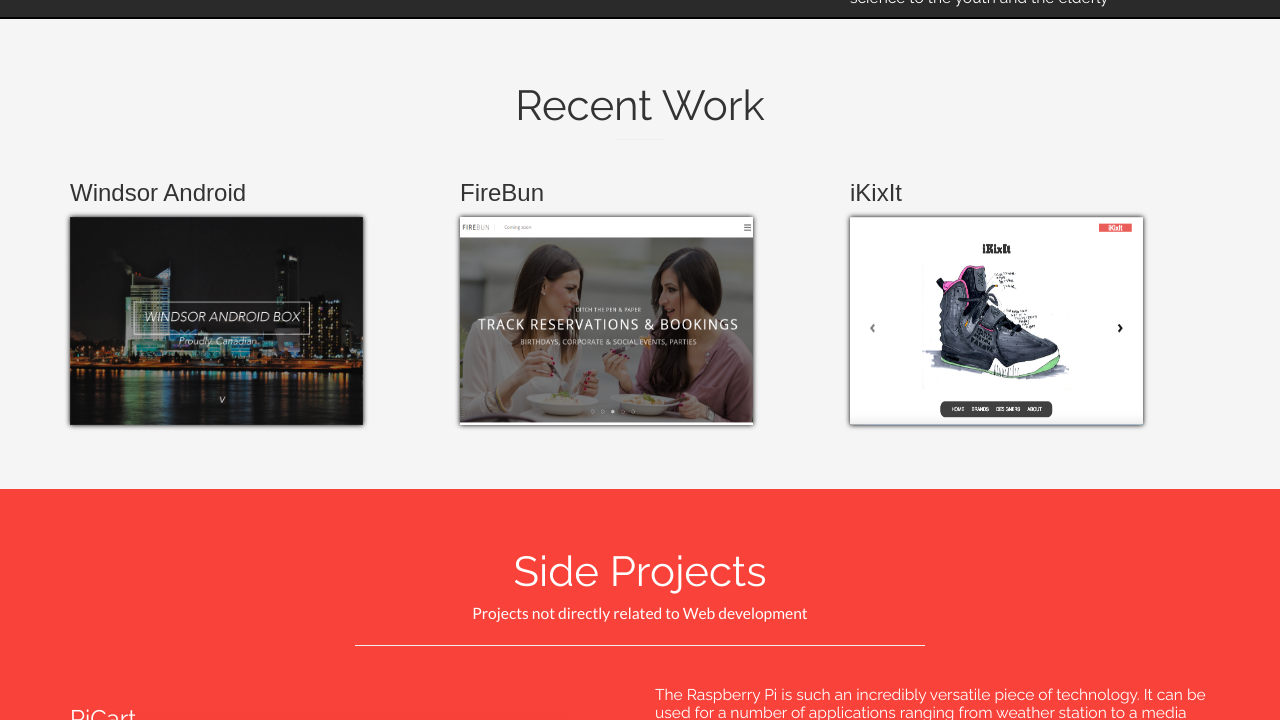
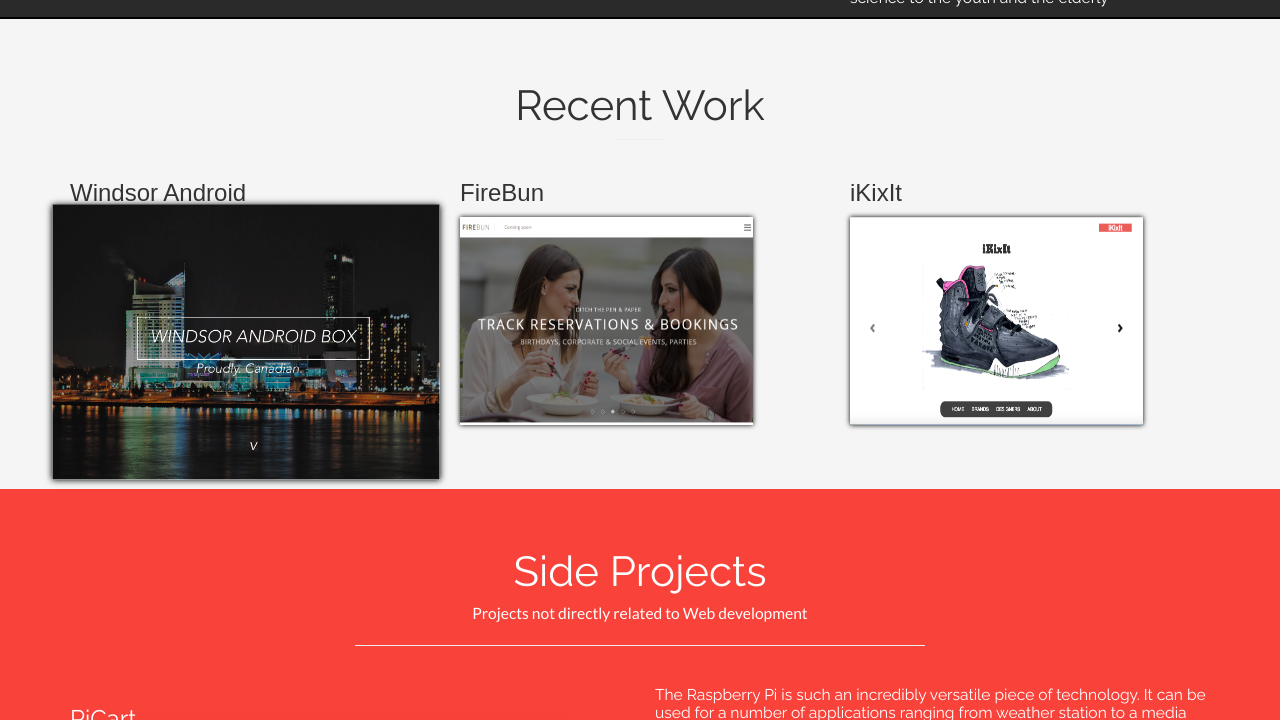
Before and after one commit to sdees82/portfolio, a plain HTML site: page index.html in a window 1280 px wide. In both pictures the pointer is over the picture 216 px from the left and 1323 px from the top of the page. Shown: the part 1003-1723 px from the top of the page. Drawn offline with nearby package versions, Linux system fonts and the light colour scheme; a web font is replaced by a local one.

Commit message:
added transition to imgs

```diff
--- a/css/default.css
+++ b/css/default.css
@@ -608,6 +608,15 @@
   height: 208px;
   box-shadow: 0 0 5px  #000;
   margin-bottom: 8vh;
+  transition: transform 0.5s ease-in-out;
+}
+
+
+.wab:hover{
+  zoom: 1.2;
+  margin-bottom:0;
+  transform: scale(1.1);
+
 }
 
 
```
